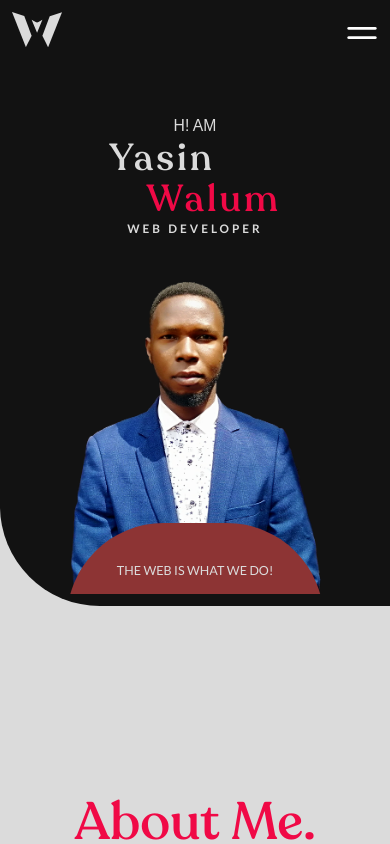
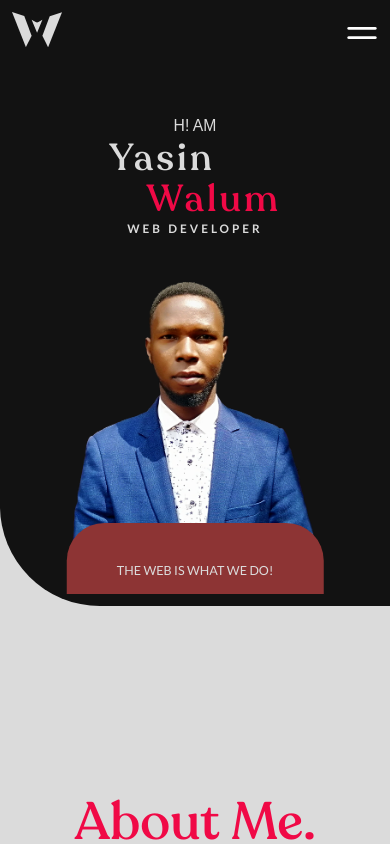
Before and after one commit to wyasyn/final-portfolio, a React (Create React App) app: page / in a window 390 px wide. Shown: the top 844 px of the page. Built offline with nearby package versions, Linux system fonts and the light colour scheme.

Commit message:
adjusted cta

```diff
--- a/src/style.css
+++ b/src/style.css
@@ -383,6 +383,16 @@ a {
   left: 50%;
   transform: translateX(-50%);
   border-radius: 8em 8em 0 0;
+}
+@media screen and (max-width: 500px) {
+  .home .hero .hero-container .col-2::after {
+    border-radius: 3em 3em 0 0;
+    -webkit-border-radius: 3em 3em 0 0;
+    -moz-border-radius: 3em 3em 0 0;
+    -ms-border-radius: 3em 3em 0 0;
+    -o-border-radius: 3em 3em 0 0;
+    padding: 0.3em;
+  }
 }
 .home .hero .hero-container .col-2 img {
   width: 65.5%;
--- a/src/styles/_home.scss
+++ b/src/styles/_home.scss
@@ -71,6 +71,14 @@
                 -ms-border-radius: 8em 8em 0 0 ;
                 -o-border-radius: 8em 8em 0 0 ;
                 border-radius: 8em 8em 0 0 ;
+                @media screen and (max-width:500px) {
+                    border-radius: 3em 3em 0 0 ;
+                    -webkit-border-radius: 3em 3em 0 0 ;
+                    -moz-border-radius: 3em 3em 0 0 ;
+                    -ms-border-radius: 3em 3em 0 0 ;
+                    -o-border-radius: 3em 3em 0 0 ;
+                    padding: .3em;
+}
             }
           img {
             width: 65.5%;
```
Also changed, not shown: 1 other file (tests, documents, lock files or other folders).
